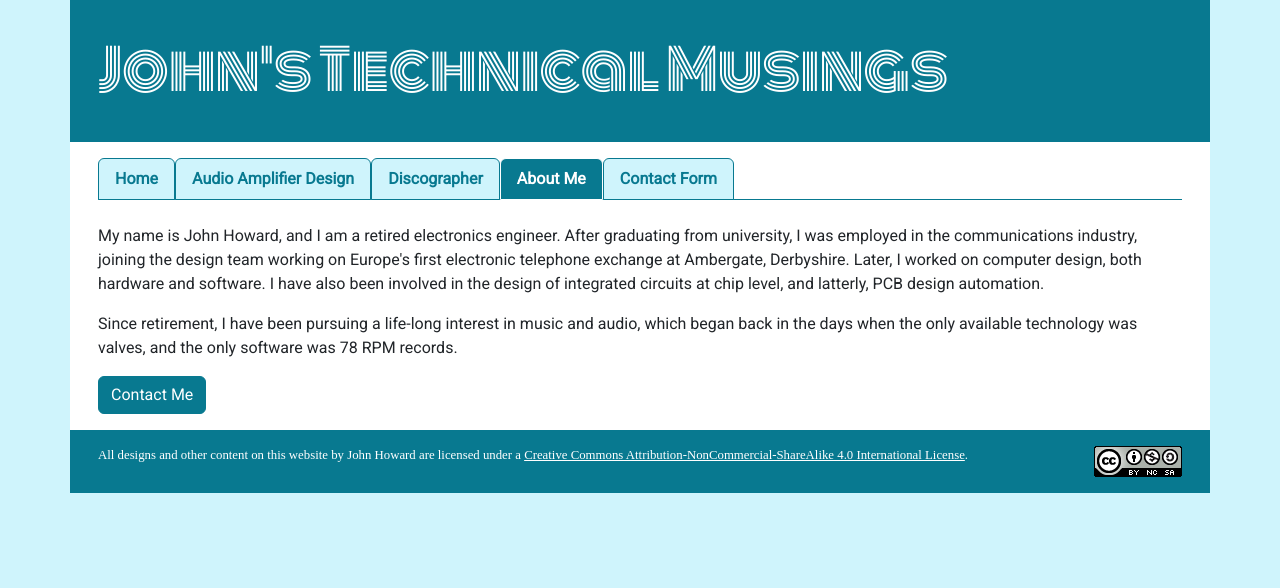
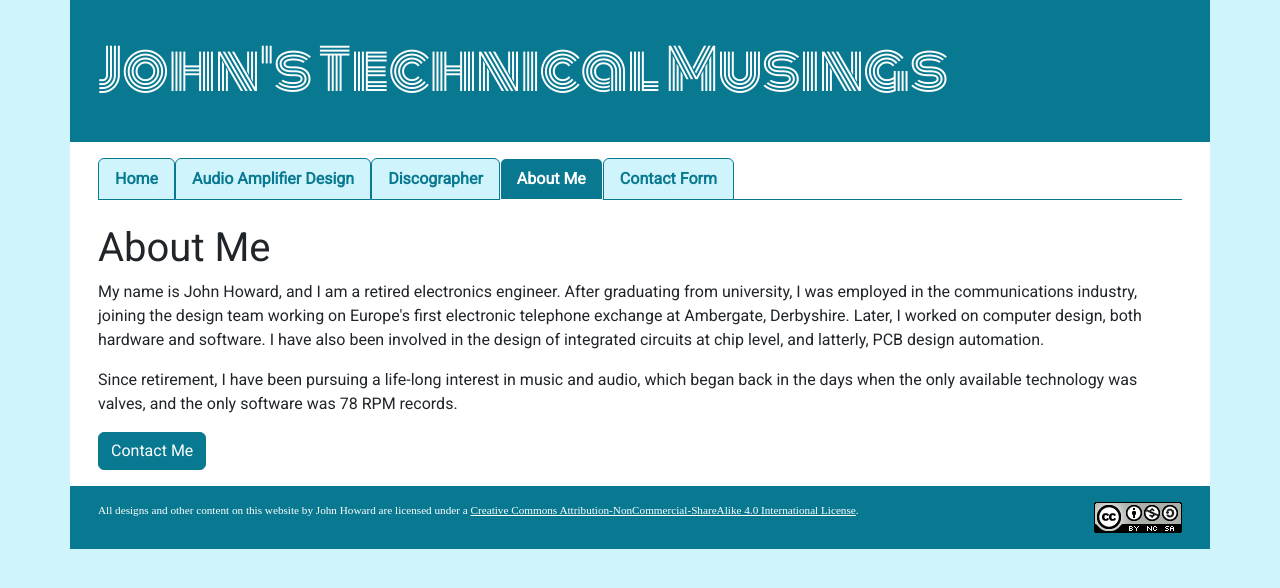
Before and after one commit to RobinetDisco/robinet.co.uk, a Next.js app: page /about in a window 1280 px wide. Shown: the top 588 px of the page. Built offline with nearby package versions, Linux system fonts and the light colour scheme.

Commit message:
Fix page headings and footer text size

```diff
--- a/app/about/page.mdx
+++ b/app/about/page.mdx
@@ -3,6 +3,8 @@ export const metadata = {
 }
 
 import Link from 'next/link'
+
+# About Me
 
 My name is John Howard, and I am a retired electronics engineer. After graduating from university, I was employed in the
 communications industry, joining the design team working on Europe's first electronic telephone exchange at
--- a/app/amplifier-design/page.mdx
+++ b/app/amplifier-design/page.mdx
@@ -11,6 +11,8 @@ import fig6 from '../../public/images/fig6.svg'
 import fig7 from '../../public/images/fig7.svg'
 import SVGImage from '../components/svg-image.jsx'
 import UpArrow from '../../public/images/up-arrow.svg'
+
+# Audio Amplifier with Defined Output Impedance
 
 ## Introduction
 
--- a/app/page.mdx
+++ b/app/page.mdx
@@ -1,8 +1,10 @@
 export const metadata = {
-  title: 'Welcome'
+  title: 'Welcome',
 }
 
 import Link from 'next/link'
+
+# Welcome
 
 Thank you for visiting my website, where I share my discoveries and thoughts relating to various engineering topics.
 
--- a/app/scss/custom.scss
+++ b/app/scss/custom.scss
@@ -41,7 +41,7 @@ body,
 .custom-footer {
   background-color: $cyan-700;
   color: white;
-  font-size: 0.8em;
+  font-size: 0.7em;
 
   a,
   a:active,
```
